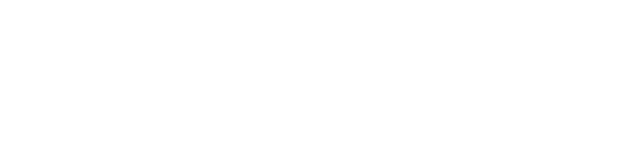
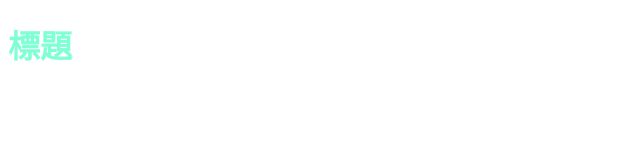
Before and after one commit to strings143/gittest, a plain HTML site: page index.html in a window 1280 px wide. Shown: the whole page, without its empty margins (0-640 px from the left). Drawn offline with Linux system fonts and the light colour scheme.

Commit message:
新增標題標籤

```diff
--- a/css/all.css
+++ b/css/all.css
@@ -1,3 +1,6 @@
 body{
     color: black;
 }
+h1{
+    color: aquamarine;
+}
--- a/index.html
+++ b/index.html
@@ -8,6 +8,6 @@
     <title>Document</title>
 </head>
 <body>
-
+    <h1>標題</h1>
 </body>
 </html>
```
